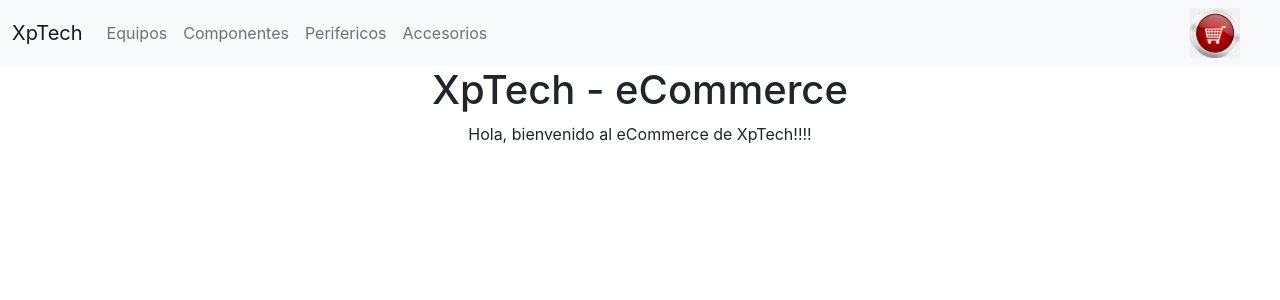
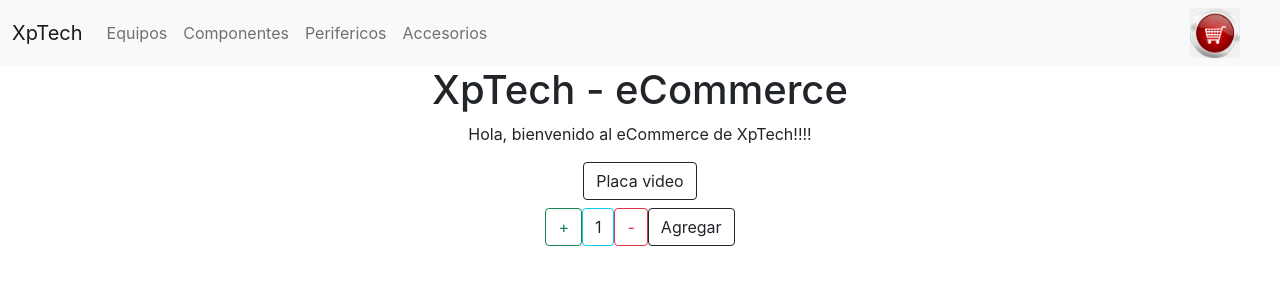
Before and after one commit to javiermoya81/XpTech-React, a React (Create React App) app: page / in a window 1280 px wide. Shown: the top 300 px of the page. Built offline with nearby package versions, Linux system fonts and the light colour scheme.

Commit message:
Se agrega componente ItemCount

```diff
--- a/src/App.js
+++ b/src/App.js
@@ -2,14 +2,20 @@
 import './App.css';
 import NavBar from './components/navBar/NavBar';
 import ItemListContainer from './components/itemListContainer/ItemListContainer'
+import ItemCount from './components/ItemCount/ItemCount';
 
 function App() {
+
+  const onAdd = (contador)=>{
+    alert(`La cantidad comprada es ${contador}`)
+  }
+
   return (
     <div className="App">
       <NavBar/>
       <ItemListContainer greeting = "Hola, bienvenido al eCommerce de XpTech!!!!"/>
+      <ItemCount limite={1} stock={10} onAdd={onAdd} />
     </div>
   );
 }
-
 export default App;
--- /dev/null
+++ b/src/components/ItemCount/ItemCount.jsx
@@ -0,0 +1,32 @@
+import {useState} from 'react'
+
+function ItemCount({limite, stock, onAdd}){
+    const [contador, SetContador] = useState(limite);
+
+    const sumarUnidad = ()=>{
+        if(contador < stock) SetContador(contador+1)
+    }
+
+    const restarUnidad = ()=>{
+        if(contador > limite) SetContador(contador-1)
+    }
+
+    const btnOnAdd = ()=>{
+        onAdd(contador);
+        SetContador(limite);
+    }
+
+    return(
+
+        <div>
+            <div>
+                <h3 className="btn border border-dark">Placa video</h3>
+            </div>
+            <button className='btn btn-outline-success' onClick = {sumarUnidad}>+</button>
+            <lavel className="btn border border-info">{contador}</lavel>
+            <button className="btn btn-outline-danger" onClick = {restarUnidad}>-</button>
+            <button className="btn btn-outline-dark" onClick={btnOnAdd}>Agregar</button>
+        </div>
+    )
+}
+export default ItemCount
```
